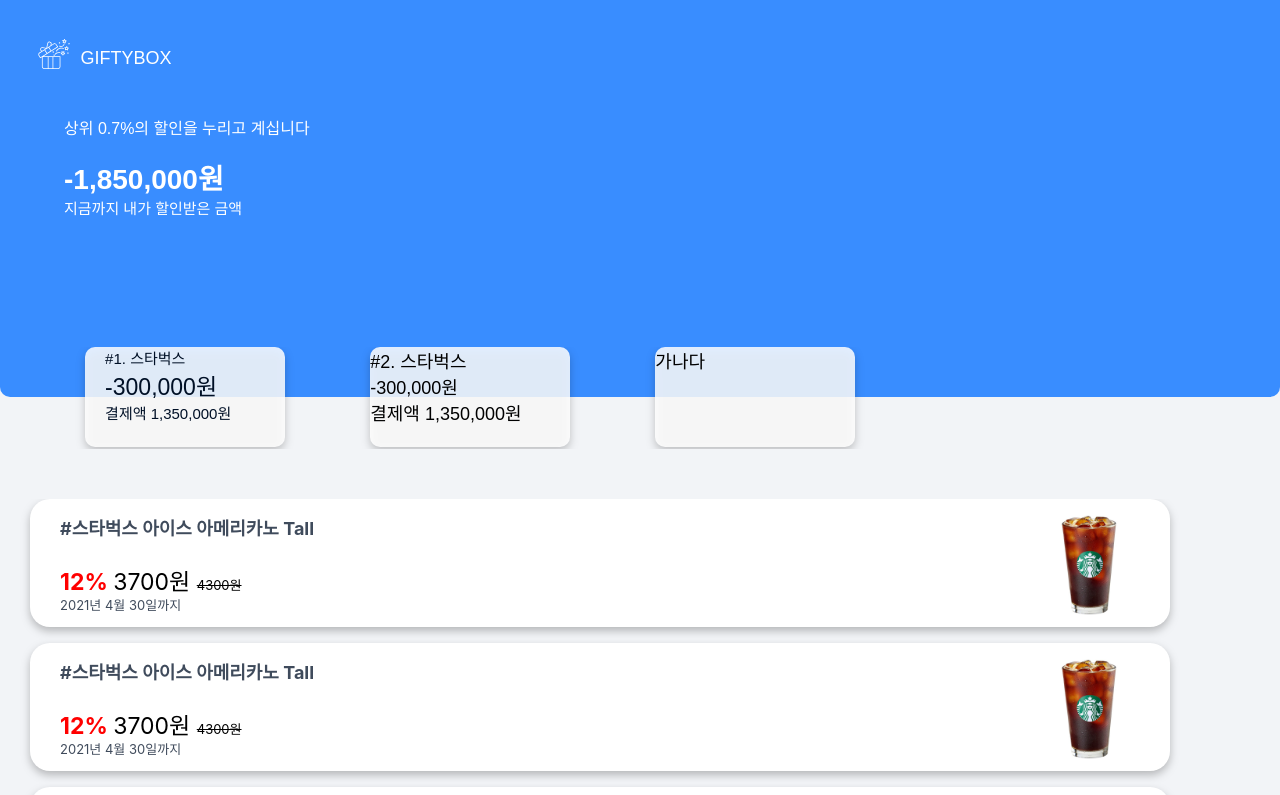
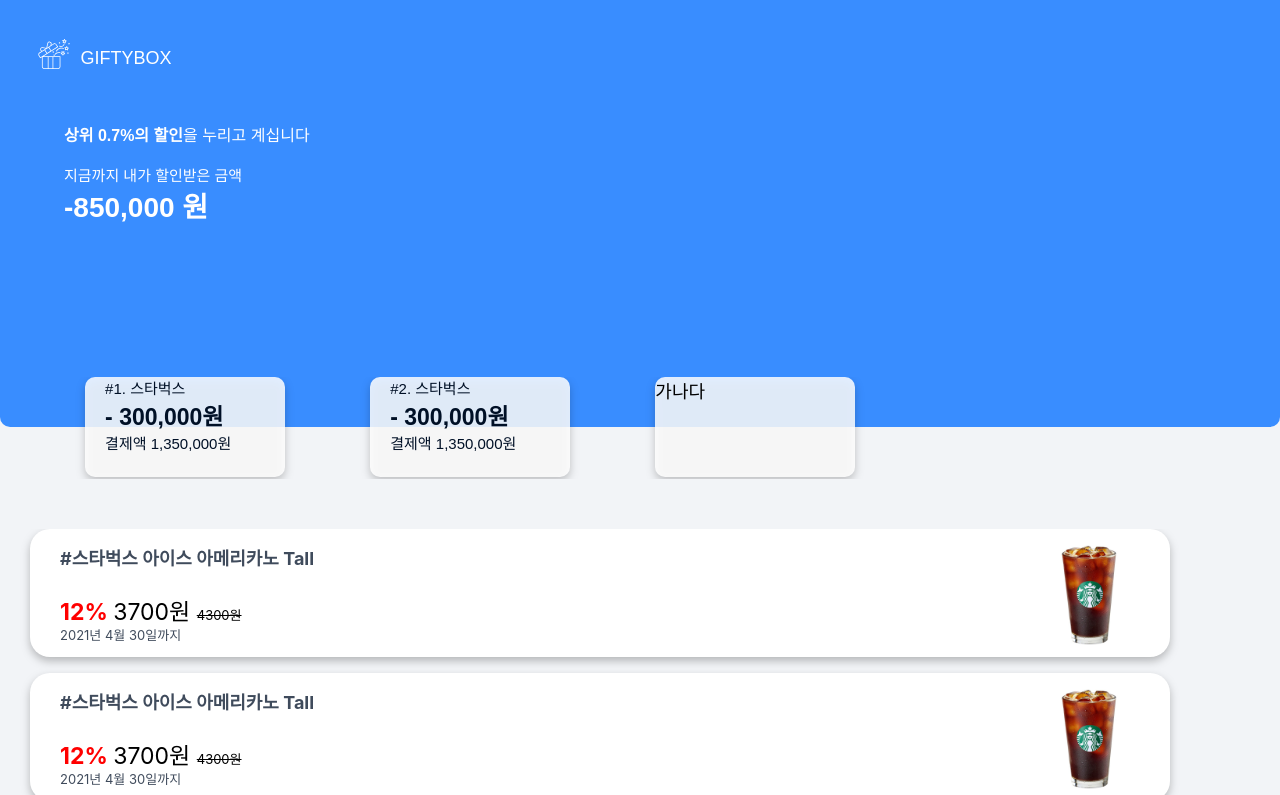
Before and after one commit to cokia/giftybox-frontend, a plain HTML site: page pages/main.html in a window 1280 px wide. Shown: the top 795 px of the page. Drawn offline with nearby package versions, Linux system fonts and the light colour scheme; a web font is replaced by a local one.

Commit message:
Fix: update main page logic

```diff
--- a/pages/main.html
+++ b/pages/main.html
@@ -1,7 +1,30 @@
+
+<script src="http://ajax.googleapis.com/ajax/libs/jquery/1.11.2/jquery.min.js"></script>
+<!-- <script language="JavaScript" type="text/javascript" src="/js/jquery-ui-personalized-1.5.2.packed.js"></script>
+<script language="JavaScript" type="text/javascript" src="/js/sprinkle.js"></script> -->
 
 <link rel="stylesheet" href="../style/main.css">
 <div style="background-color:#F2F4F7">
 
+  <script>
+    window.onload = function() {
+  price();
+};
+    function price(){
+      console.log("A")
+  var $el = $("#number1");
+  $({ val : 0 }).animate({ val : -850000 }, {
+    duration: 2000,
+    step: function() {
+      $el.text(Math.floor(this.val).toLocaleString()+" 원");
+    },
+    complete: function() {
+      $el.text(Math.floor(this.val).toLocaleString()+" 원");
+    }
+  });
+    }
+    // price()
+  </script>
 <div id='blueArea'>
     <div class=title>
       <svg style="margin-right:10px" width="32" height="32" viewBox="0 0 32 32" fill="none" xmlns="http://www.w3.org/2000/svg">
@@ -21,13 +44,11 @@
       <a>GIFTYBOX</a>
     </div>
     <div class=data>
-      상위 0.7%의 할인을 누리고 계십니다
+      <b>상위 0.7%의 할인</b>을 누리고 계십니다
       <br />
       <br />
-      <div class=price>
-        -1,850,000원
-      </div>
-      <a style="font-size:15px; font-weight: Regular;">지금까지 내가 할인받은 금액</a>
+      <a style="font-size:15px; font-weight: Regular; top: -50;">지금까지 내가 할인받은 금액</a>
+      <h2 style="top: -50" id="number1"></h2>
     </div>
   </div>
   <div id='boxs'>
@@ -36,7 +57,7 @@
     #1. 스타벅스 <br/>
   </a>
   <a class='price'>
-    -300,000원 <br/>
+    - 300,000원 <br/>
     </a>
     <a class='total'>
     결제액 1,350,000원
@@ -44,9 +65,15 @@
   </div>
 
   <div id='box'>
+    <a class='title'>
     #2. 스타벅스 <br/>
-    -300,000원 <br/>
+  </a>
+  <a class='price'>
+    - 300,000원 <br/>
+    </a>
+    <a class='total'>
     결제액 1,350,000원
+    </a>
   </div>
 
   <div id='box'>
--- a/style/main.css
+++ b/style/main.css
@@ -36,12 +36,13 @@
 
 #blueArea .data {
   margin-left: 5%;
-  margin-top: 3.5%;
+  margin-top: 4%;
 }
 
-#blueArea .price {
+#number1 {
   font-size: 28px;
   font-weight: bold;
+  margin-top: 0px;
 }
 #boxs {
   display: flex;
@@ -81,7 +82,7 @@
   font-size: 15px;
 }
 #box .price {
-  font-weight: semi-bold;
+  font-weight: bold;
   font-size: 23px;
 }
 #box .total {
```
Also changed, not shown: index.html (added, +3 -0 lines), pages/index.html (+3 -0 lines), pages/login.html (+1 -0 lines).
